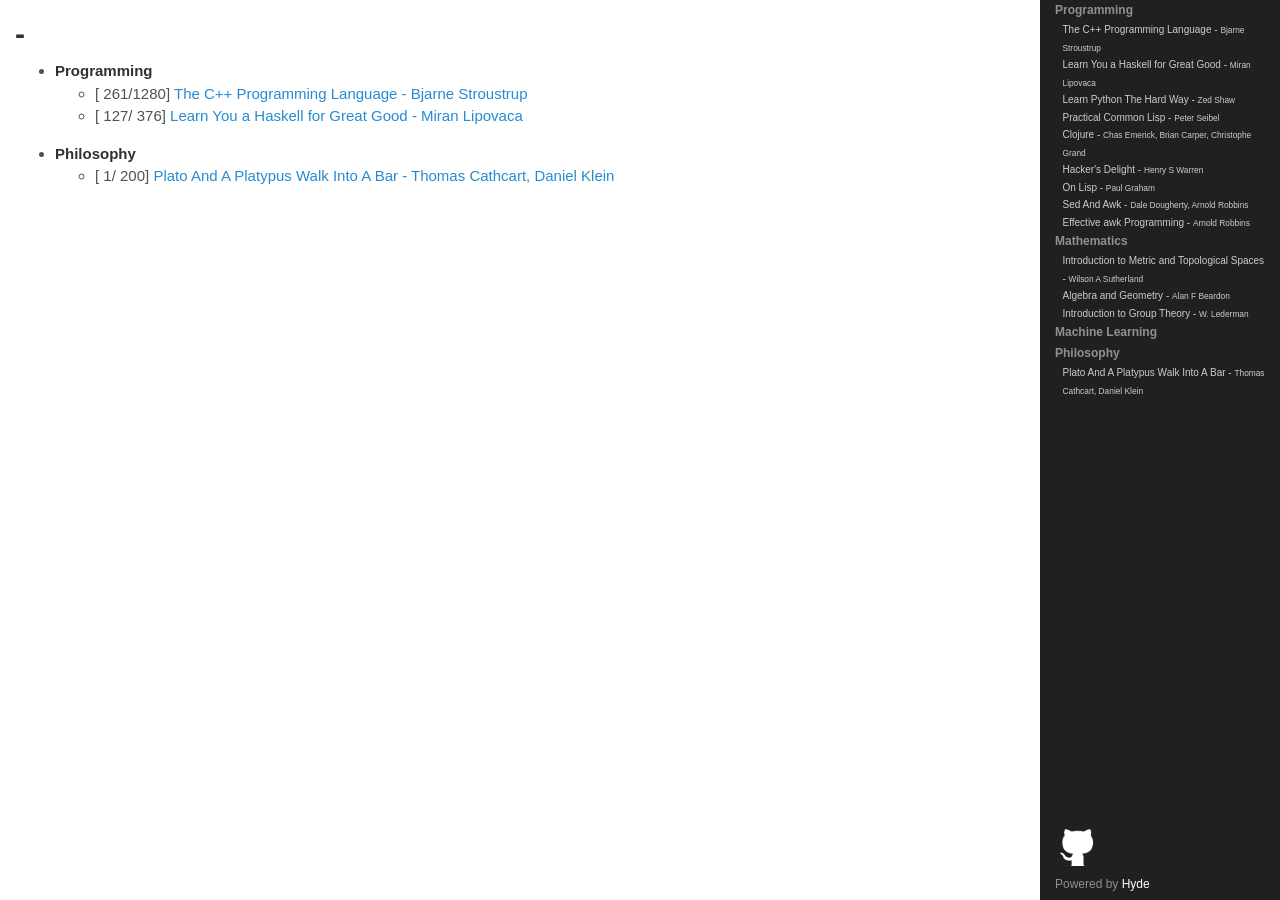
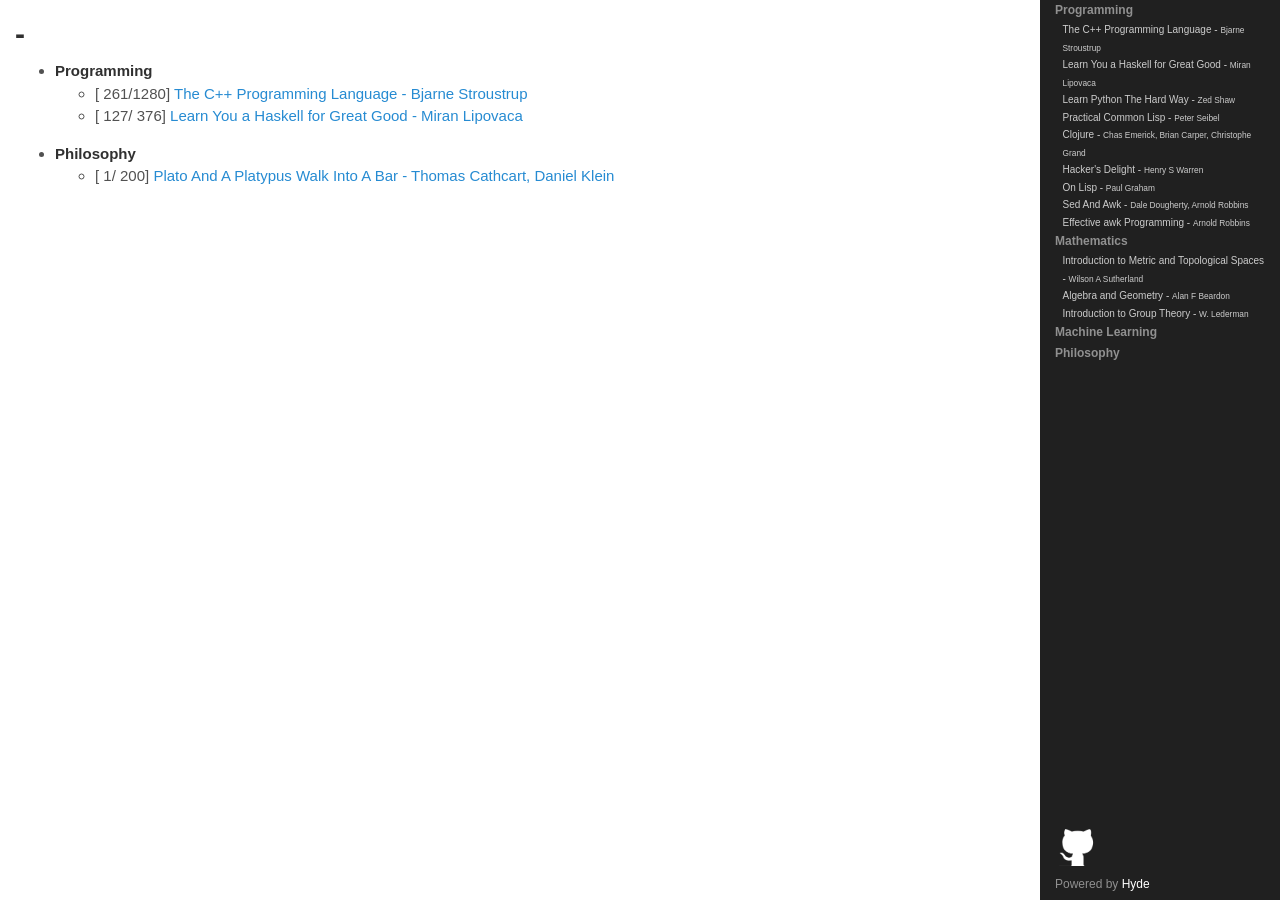
Before and after one commit to Corei13/notes, a Jekyll site: the page built from index.md, in a window 1280 px wide. Built offline with Jekyll 4.4.1, drawn with Linux system fonts in a browser that asks for light colours; Markdown is read by kramdown in place of the engine named in the settings; some of the changed lines change nothing that is shown.

Commit message:
removed Plato And A Platypus Walk Into A Bar - Thomas Cathcart, Daniel Klein

```diff
--- a/Philosophy/Plato And A Platypus Walk Into A Bar - Thomas Cathcart, Daniel Klein/index.md
+++ /dev/null
@@ -1,26 +0,0 @@
----
-layout: page
-title: Plato And A Platypus Walk Into A Bar
-author: Thomas Cathcart, Daniel Klein
-category: Philosophy
-tags: Introduction
----
-
-- **Chapter 00 - Introduction**
-    - *Empiricism*
-
-        > Empiricism is a theory which states that knowledge comes only or primarily from sensory experience. One of several views of epistemology, the study of human knowledge, along with rationalism and skepticism, empiricism emphasizes the role of experience and evidence, especially sensory experience, in the formation of ideas, over the notion of innate ideas or traditions; empiricists may argue however that traditions (or customs) arise due to relations of previous sense experiences.
-
-    - *Argument from Analogy*
-
-        > Argument from analogy is a special type of inductive argument, whereby perceived similarities are used as a basis to infer some further similarity that has yet to be observed. Analogical reasoning is one of the most common methods by which human beings attempt to understand the world and make decisions.
-- **Chapter 01 - Metaphysics**
-- **Chapter 02 - Logic**
-- **Chapter 03 - Epistemology**
-- **Chapter 04 - Ethics**
-- **Chapter 05 - Philosophy of Religion**
-- **Chapter 06 - Existentialism**
-- **Chapter 07 - Philosophy of Language**
-- **Chapter 08 - Social and Political Philosophy**
-- **Chapter 09 - Relativity**
-- **Chapter 10 - Meta-Philosophy**
--- a/index.md
+++ b/index.md
@@ -3,7 +3,7 @@
 ---
 
 - **Programming**
-    - [ 261/1280] [The C++ Programming Language - Bjarne Stroustrup](http://corei13.github.io/notes/Programming/The C++ Programming Language - Bjarne Stroustrup/notes)
-    - [ 127/ 376] [Learn You a Haskell for Great Good - Miran Lipovaca](http://corei13.github.io/notes/Programming/Learn You a Haskell for Great Good - Miran Lipovaca/notes)
+    - [ 261/1280] [The C++ Programming Language - Bjarne Stroustrup](http://corei13.github.io/notes/Programming/The C++ Programming Language - Bjarne Stroustrup)
+    - [ 127/ 376] [Learn You a Haskell for Great Good - Miran Lipovaca](http://corei13.github.io/notes/Programming/Learn You a Haskell for Great Good - Miran Lipovaca)
 - **Philosophy**
-    - [   1/ 200] [Plato And A Platypus Walk Into A Bar - Thomas Cathcart, Daniel Klein](http://corei13.github.io/notes/Philosophy/Plato And A Platypus Walk Into A Bar - Thomas Cathcart, Daniel Klein/notes)
+    - [   1/ 200] [Plato And A Platypus Walk Into A Bar - Thomas Cathcart, Daniel Klein](http://corei13.github.io/notes/Philosophy/Plato And A Platypus Walk Into A Bar - Thomas Cathcart, Daniel Klein)
```
